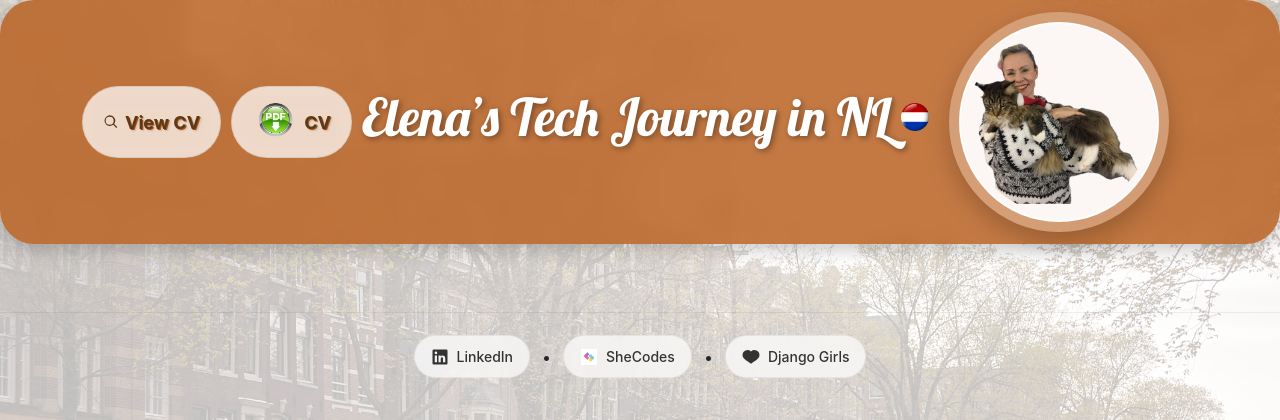
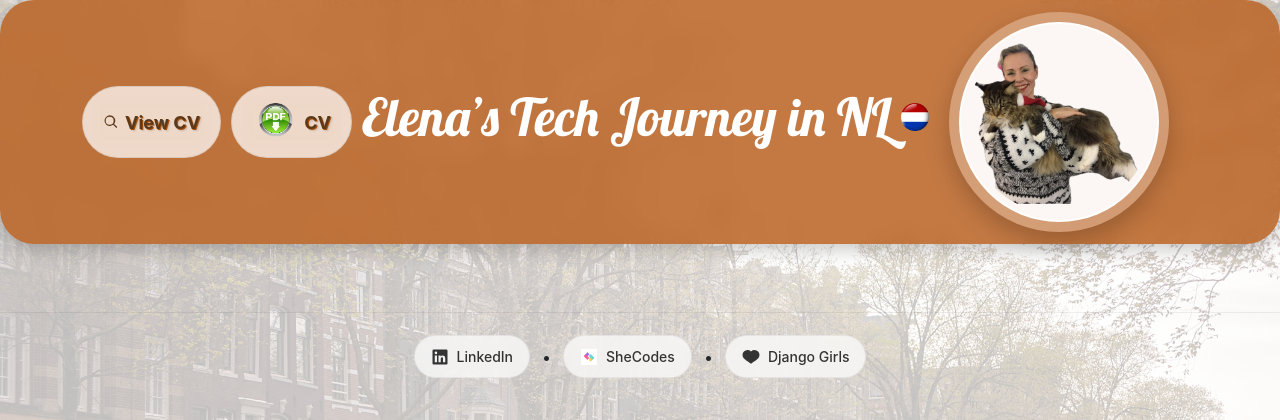
Before and after one commit to alenka134/my-first-blog, a Django app: page / in a window 1280 px wide. Shown: the top 420 px of the page. Run offline with Django 5.2, Linux system fonts and the light colour scheme; data that the repository does not hold is empty.

Commit message:
Improve blog cv buttons

```diff
--- a/blog/static/css/blog.css
+++ b/blog/static/css/blog.css
@@ -81,7 +81,6 @@ main .container {
   display: inline-flex;
   align-items: center;
   gap: 10px;
-  text-shadow: 2px 2px 6px rgba(0, 0, 0, 0.4);
 }
 
 /* FLAG */
```
